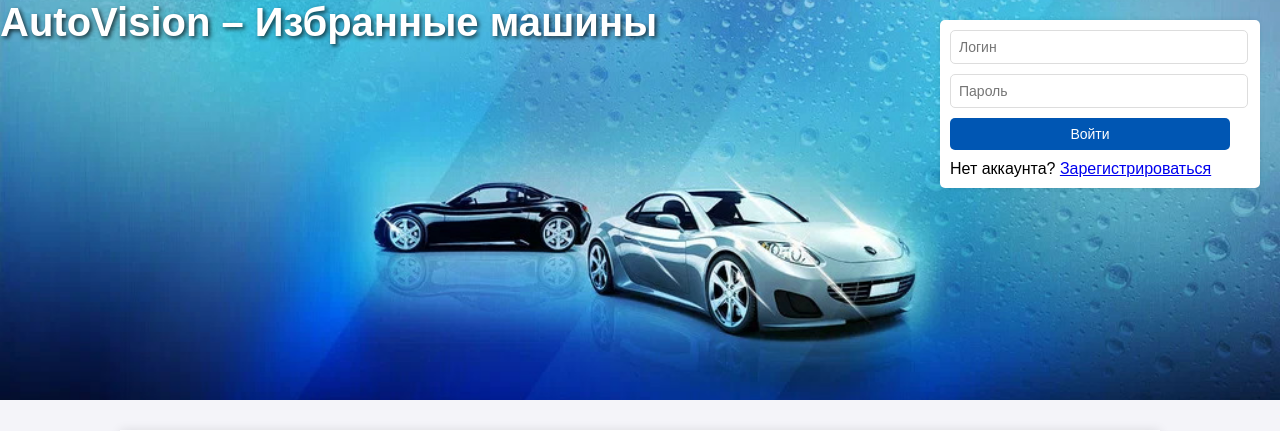
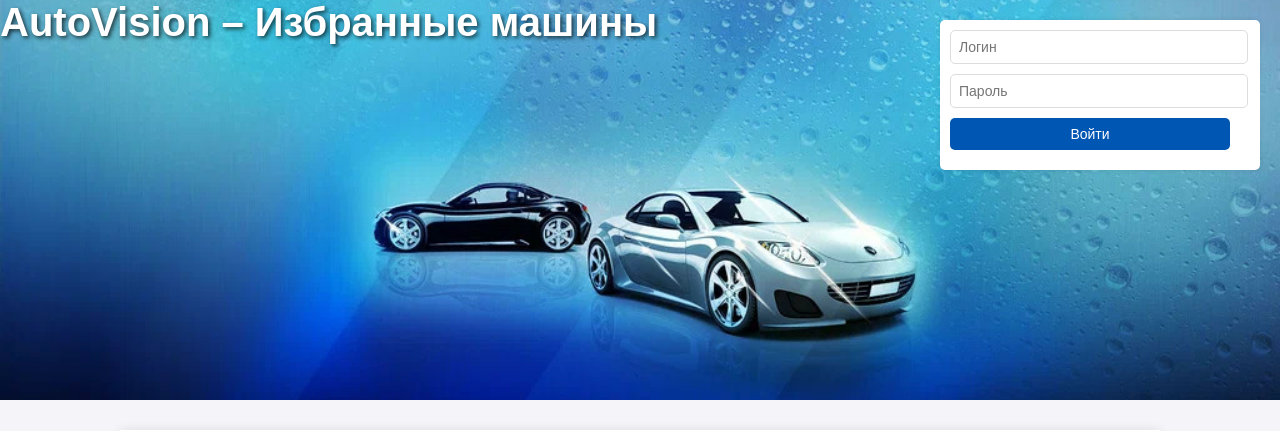
Before and after one commit to VanoMajukin/backend_auto, a Flask app: page /favorites in a window 1280 px wide. Shown: the top 431 px of the page. Run offline with Flask 3, Linux system fonts and the light colour scheme; the visitor is signed in with stand-in values (Sample User, id 1); data that the repository does not hold is empty; some libraries are stand-ins or nearby versions.

Commit message:
remove unneeded buttons

```diff
--- a/templates/favorites.html
+++ b/templates/favorites.html
@@ -18,9 +18,6 @@
                 <button type="submit" id="login-button">Войти</button>
             </form>
 
-            <div class="register-link" id="register-link" style="{{ 'display: none;' if authorized else 'display: block;' }}">
-                <span>Нет аккаунта? <a href="/registration">Зарегистрироваться</a></span>
-            </div>
 
             <!-- Панель для авторизованных пользователей -->
             <div id="user-avatar" style="{{ 'display: block;' if authorized else 'display: none;' }}">
```
